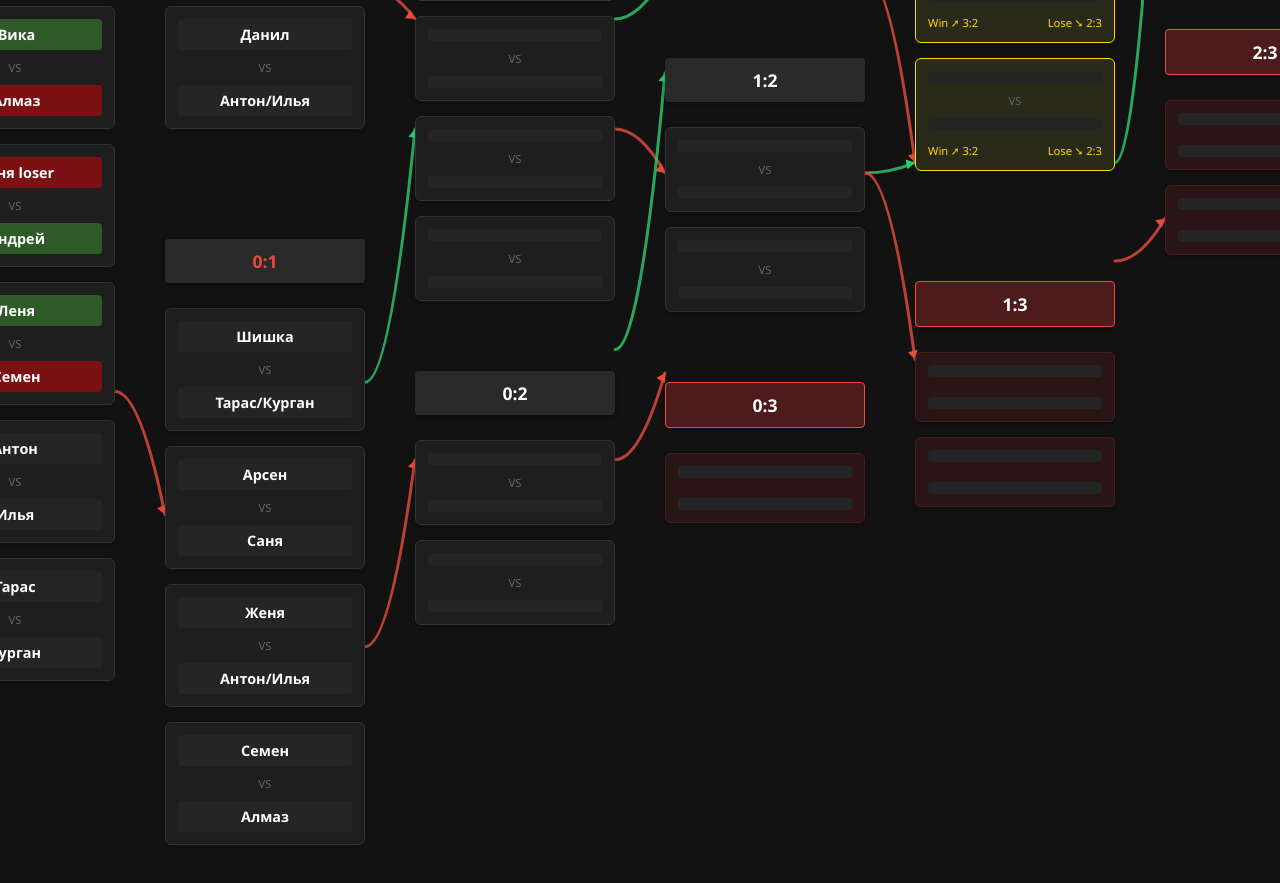
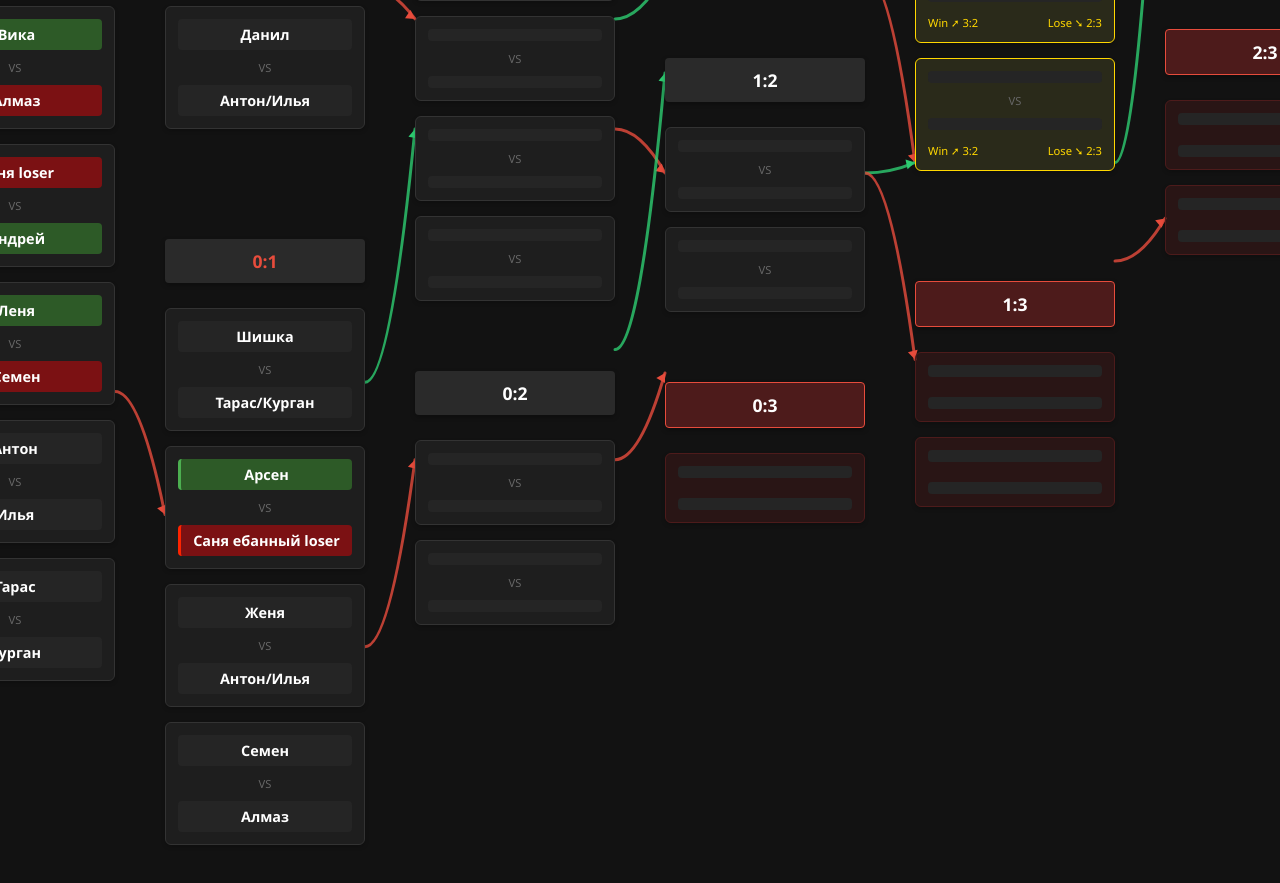
Before and after one commit to Zeratul56/AI-Tool-Hub, a plain HTML site: page index.html in a window 1280 px wide. Shown: the part 537-1420 px from the top of the page. Drawn offline with Linux system fonts and the light colour scheme.

Commit message:
index.html

```diff
--- a/index.html
+++ b/index.html
@@ -265,7 +265,7 @@
 
             <div class="column-header" style="color: #e74c3c;">0:1</div>
             <div class="match-card"><div class="team">Шишка</div><div class="vs">VS</div><div class="team">Тарас/Курган</div></div>
-            <div class="match-card"><div class="team">Арсен</div><div class="vs">VS</div><div class="team">Саня</div></div>
+            <div class="match-card"><div class="team winner">Арсен</div><div class="vs">VS</div><div class="team loser">Саня ебанный loser</div></div>
             <div class="match-card"><div class="team">Женя</div><div class="vs">VS</div><div class="team">Антон/Илья</div></div>
             <div class="match-card"><div class="team">Семен</div><div class="vs">VS</div><div class="team">Алмаз</div></div>
         </div>
```
